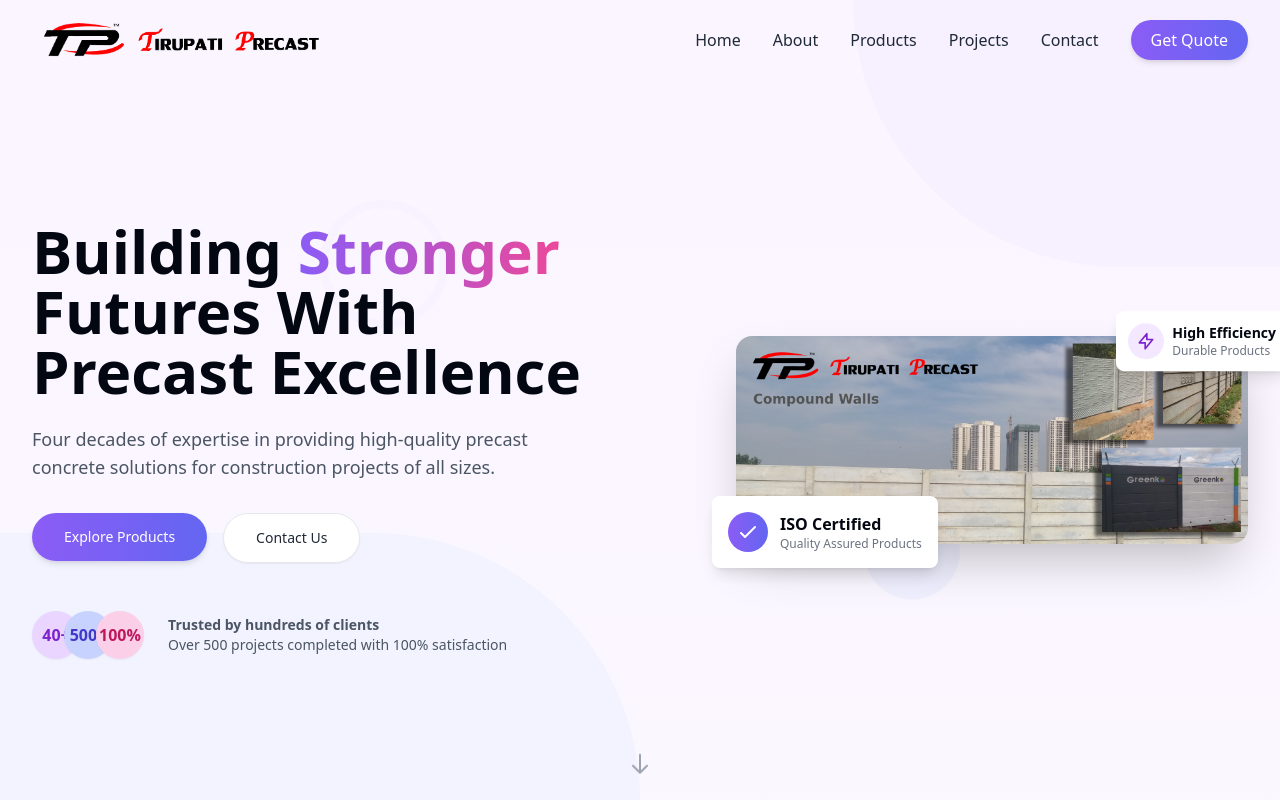
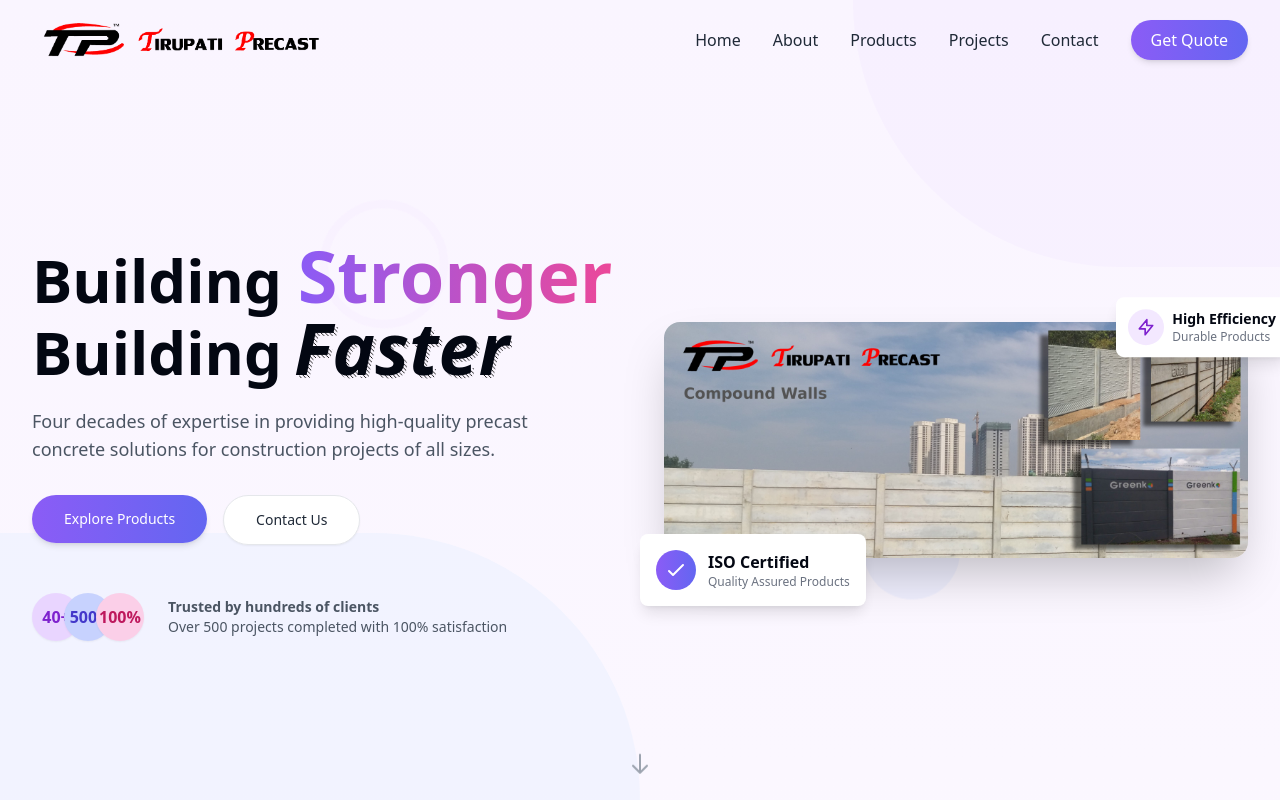
Before and after one commit to Vikash-thak12/WebProject, a Next.js app: page / in a window 1280 px wide. Shown: the top 800 px of the page. Built offline with nearby package versions, Linux system fonts and the light colour scheme.

Commit message:
ADD: Ui Chage

```diff
--- a/app/globals.css
+++ b/app/globals.css
@@ -105,7 +105,12 @@
 
   .gradient-text {
     @apply text-transparent bg-clip-text;
-    background-image: linear-gradient(90deg, #6d28d9 0%, #8b5cf6 50%, #4f46e5 100%);
+    background-image: linear-gradient(
+      90deg,
+      #6d28d9 0%,
+      #8b5cf6 50%,
+      #4f46e5 100%
+    );
   }
 
   .glass-effect {
@@ -118,7 +123,8 @@
 /* Custom animations */
 @layer utilities {
   @keyframes float {
-    0%, 100% {
+    0%,
+    100% {
       transform: translateY(0);
     }
     50% {
@@ -127,7 +133,8 @@
   }
 
   @keyframes pulse-slow {
-    0%, 100% {
+    0%,
+    100% {
       opacity: 0.3;
     }
     50% {
@@ -187,3 +194,16 @@
   -webkit-backdrop-filter: blur(10px);
   border: 1px solid rgba(255, 255, 255, 0.2);
 }
+
+@theme inline {
+  --animate-line-shadow: line-shadow 15s linear infinite;
+
+  @keyframes line-shadow {
+    0% {
+      background-position: 0 0;
+    }
+    100% {
+      background-position: 100% -100%;
+    }
+  }
+}
--- a/app/layout.tsx
+++ b/app/layout.tsx
@@ -3,6 +3,7 @@
 import "./globals.css";
 import Header from "@/components/Header";
 import Footer from "@/components/Footer";
+import { Toaster } from "react-hot-toast";
 
 const geistSans = Geist({
   variable: "--font-geist-sans",
@@ -29,6 +30,8 @@
       <body
         className={`${geistSans.variable} ${geistMono.variable} antialiased bg-gradient-to-b from-purple-50 to-white`}
       >
+        <Toaster toastOptions={{ duration: 3000 }} />
+
         <Header />
         {children}
         <Footer />
--- a/app/products/page.tsx
+++ b/app/products/page.tsx
@@ -4,6 +4,9 @@
 import { motion } from "framer-motion";
 import { Button } from "@/components/ui/button";
 import { Progressbar } from "@/components/Progressbar";
+
+import toast from "react-hot-toast";
+import { redirect } from "next/navigation";
 
 const ProductsPage = () => {
   const mainRef = useRef<HTMLElement | null>(null);
@@ -409,11 +412,16 @@
               variants={fadeInVariants}
               className="flex flex-wrap justify-center gap-4"
             >
-              <Button className="bg-white text-purple-700 rounded-full px-8 py-6 text-lg font-medium shadow-lg hover:bg-gray-100">
+              <Button
+                onClick={() => {
+                  toast.success(
+                    "Please fill out the form to get a quote or contact us."
+                  );
+                  redirect("/contact");
+                }}
+                className="bg-white text-purple-700 rounded-full px-8 py-6 text-lg font-medium shadow-lg hover:bg-gray-100"
+              >
                 Request a Quote
-              </Button>
-              <Button className="bg-transparent border-2 border-white text-white rounded-full px-8 py-6 text-lg font-medium hover:bg-white/10">
-                Download Catalog
               </Button>
             </motion.div>
           </motion.div>
--- a/components/Header.tsx
+++ b/components/Header.tsx
@@ -3,7 +3,8 @@
 import Link from "next/link";
 import { useEffect, useState } from "react";
 import { motion } from "framer-motion";
-import { usePathname } from "next/navigation";
+import { redirect, usePathname } from "next/navigation";
+import toast from "react-hot-toast";
 
 const navItems = [
   { id: 1, name: "Home", link: "/" },
@@ -106,6 +107,12 @@
             ))}
 
             <motion.button
+              onClick={() => {
+                toast.success(
+                  "Please fill out the form to get a quote or contact us."
+                );
+                redirect("/contact");
+              }}
               whileHover={{ scale: 1.05 }}
               whileTap={{ scale: 0.95 }}
               className="gradient-bg-1 text-white px-5 py-2 rounded-full shadow-md hover:shadow-lg transition-all"
--- a/components/Hero.tsx
+++ b/components/Hero.tsx
@@ -3,6 +3,8 @@
 import { motion } from "framer-motion";
 import Image from "next/image";
 import { Button } from "./ui/button";
+import Link from "next/link";
+import { LineShadowText } from "./magicui/line-shadow-text";
 
 const Hero = () => {
   const fadeInVariants = {
@@ -38,8 +40,11 @@
               variants={fadeInVariants}
               className="text-4xl md:text-5xl lg:text-6xl font-bold leading-tight mb-6"
             >
-              Building <span className="gradient-text">Stronger</span> Futures
-              With Precast Excellence
+              Building <span className="gradient-text text-7xl">Stronger</span>{" "}
+              Building
+              <LineShadowText className="italic ml-3 text-7xl">
+              Faster
+              </LineShadowText>
             </motion.h1>
 
             <motion.p
@@ -60,12 +65,16 @@
               variants={fadeInVariants}
               className="flex flex-wrap gap-4"
             >
+              <Link href={"/products"}>
                 <Button className="gradient-bg-1 text-white rounded-full px-8 py-6 shadow-md hover:shadow-lg">
                   Explore Products
                 </Button>
+              </Link>
+              <Link href={"/contact"}>
                 <Button className="bg-white text-gray-800 rounded-full px-8 py-6 shadow-sm border border-gray-200 hover:shadow">
                   Contact Us
                 </Button>
+              </Link>
             </motion.div>
 
             <motion.div
@@ -102,15 +111,15 @@
             transition={{ duration: 0.7, delay: 0.3 }}
             className="relative"
           >
-            <div className="relative z-10 ml-auto w-full max-w-lg">
+            <div className="relative z-10 ml-auto">
               <Image
                 src="/images/main.jpg"
                 alt="Tirupati Precast"
                 width={600}
-                height={500}
-                className="rounded-2xl shadow-2xl"
+                height={400}
+                className="rounded-2xl shadow-2xl object-cover"
               />
-              <div className="absolute -bottom-6 -left-6 bg-white p-4 rounded-lg shadow-lg">
+              <div className="absolute -bottom-12 -left-6 bg-white p-4 rounded-lg shadow-lg">
                 <div className="flex items-center gap-3">
                   <div className="gradient-bg-1 rounded-full p-2">
                     <svg
--- /dev/null
+++ b/components/magicui/line-shadow-text.tsx
@@ -0,0 +1,42 @@
+import { cn } from "@/lib/utils";
+import { motion, MotionProps } from "motion/react";
+
+interface LineShadowTextProps
+  extends Omit<React.HTMLAttributes<HTMLElement>, keyof MotionProps>,
+    MotionProps {
+  shadowColor?: string;
+  as?: React.ElementType;
+}
+
+export function LineShadowText({
+  children,
+  shadowColor = "black",
+  className,
+  as: Component = "span",
+  ...props
+}: LineShadowTextProps) {
+  const MotionComponent = motion.create(Component);
+  const content = typeof children === "string" ? children : null;
+
+  if (!content) {
+    throw new Error("LineShadowText only accepts string content");
+  }
+
+  return (
+    <MotionComponent
+      style={{ "--shadow-color": shadowColor } as React.CSSProperties}
+      className={cn(
+        "relative z-0 inline-flex",
+        "after:absolute after:left-[0.04em] after:top-[0.04em] after:content-[attr(data-text)]",
+        "after:bg-[linear-gradient(45deg,transparent_45%,var(--shadow-color)_45%,var(--shadow-color)_55%,transparent_0)]",
+        "after:-z-10 after:bg-[length:0.06em_0.06em] after:bg-clip-text after:text-transparent",
+        "after:animate-line-shadow",
+        className,
+      )}
+      data-text={content}
+      {...props}
+    >
+      {content}
+    </MotionComponent>
+  );
+}
--- a/package.json
+++ b/package.json
@@ -20,6 +20,7 @@
     "next": "15.1.3",
     "react": "^18.3.1",
     "react-dom": "^18.3.1",
+    "react-hot-toast": "^2.5.2",
     "tabler": "^1.0.0-alpha.8",
     "tailwind-merge": "^2.6.0",
     "tailwindcss-animate": "^1.0.7"
--- a/tailwind.config.ts
+++ b/tailwind.config.ts
@@ -9,54 +9,63 @@
   ],
   theme: {
     extend: {
+      animation: {
+        "line-shadow": "line-shadow 15s linear infinite",
+      },
+      keyframes: {
+        "line-shadow": {
+          "0%": { backgroundPosition: "0 0" },
+          "100%": { backgroundPosition: "100% -100%" },
+        },
+      },
       colors: {
-  			background: 'hsl(var(--background))',
-  			foreground: 'hsl(var(--foreground))',
+        background: "hsl(var(--background))",
+        foreground: "hsl(var(--foreground))",
         card: {
-  				DEFAULT: 'hsl(var(--card))',
-  				foreground: 'hsl(var(--card-foreground))'
+          DEFAULT: "hsl(var(--card))",
+          foreground: "hsl(var(--card-foreground))",
         },
         popover: {
-  				DEFAULT: 'hsl(var(--popover))',
-  				foreground: 'hsl(var(--popover-foreground))'
+          DEFAULT: "hsl(var(--popover))",
+          foreground: "hsl(var(--popover-foreground))",
         },
         primary: {
-  				DEFAULT: 'hsl(var(--primary))',
-  				foreground: 'hsl(var(--primary-foreground))'
+          DEFAULT: "hsl(var(--primary))",
+          foreground: "hsl(var(--primary-foreground))",
         },
         secondary: {
-  				DEFAULT: 'hsl(var(--secondary))',
-  				foreground: 'hsl(var(--secondary-foreground))'
+          DEFAULT: "hsl(var(--secondary))",
+          foreground: "hsl(var(--secondary-foreground))",
         },
         muted: {
-  				DEFAULT: 'hsl(var(--muted))',
-  				foreground: 'hsl(var(--muted-foreground))'
+          DEFAULT: "hsl(var(--muted))",
+          foreground: "hsl(var(--muted-foreground))",
         },
         accent: {
-  				DEFAULT: 'hsl(var(--accent))',
-  				foreground: 'hsl(var(--accent-foreground))'
+          DEFAULT: "hsl(var(--accent))",
+          foreground: "hsl(var(--accent-foreground))",
         },
         destructive: {
-  				DEFAULT: 'hsl(var(--destructive))',
-  				foreground: 'hsl(var(--destructive-foreground))'
+          DEFAULT: "hsl(var(--destructive))",
+          foreground: "hsl(var(--destructive-foreground))",
         },
-  			border: 'hsl(var(--border))',
-  			input: 'hsl(var(--input))',
-  			ring: 'hsl(var(--ring))',
+        border: "hsl(var(--border))",
+        input: "hsl(var(--input))",
+        ring: "hsl(var(--ring))",
         chart: {
-  				'1': 'hsl(var(--chart-1))',
-  				'2': 'hsl(var(--chart-2))',
-  				'3': 'hsl(var(--chart-3))',
-  				'4': 'hsl(var(--chart-4))',
-  				'5': 'hsl(var(--chart-5))'
-  			}
+          "1": "hsl(var(--chart-1))",
+          "2": "hsl(var(--chart-2))",
+          "3": "hsl(var(--chart-3))",
+          "4": "hsl(var(--chart-4))",
+          "5": "hsl(var(--chart-5))",
+        },
       },
       borderRadius: {
-  			lg: 'var(--radius)',
-  			md: 'calc(var(--radius) - 2px)',
-  			sm: 'calc(var(--radius) - 4px)'
-  		}
-  	}
+        lg: "var(--radius)",
+        md: "calc(var(--radius) - 2px)",
+        sm: "calc(var(--radius) - 4px)",
+      },
+    },
   },
   // eslint-disable-next-line @typescript-eslint/no-require-imports
   plugins: [require("tailwindcss-animate")],
```
Also changed, not shown: 1 other file (tests, documents, lock files or other folders). Lines whose indentation alone changed are shown as unchanged.
